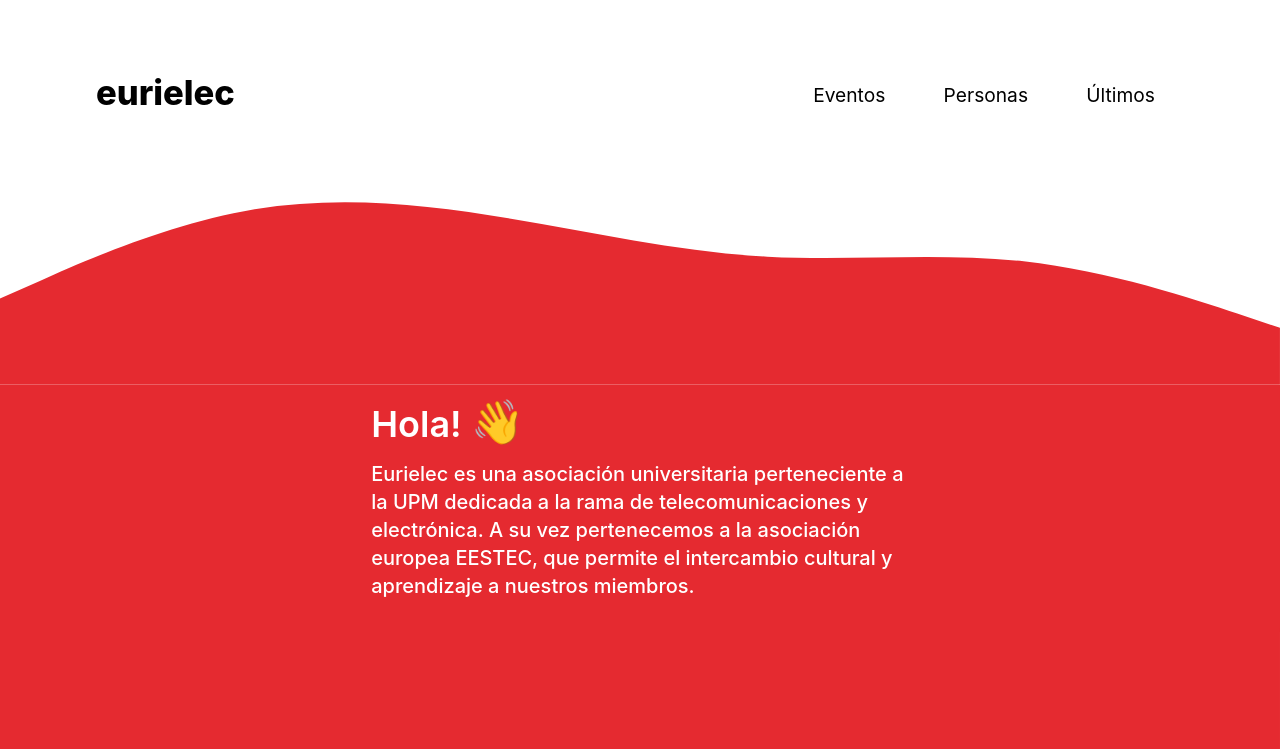
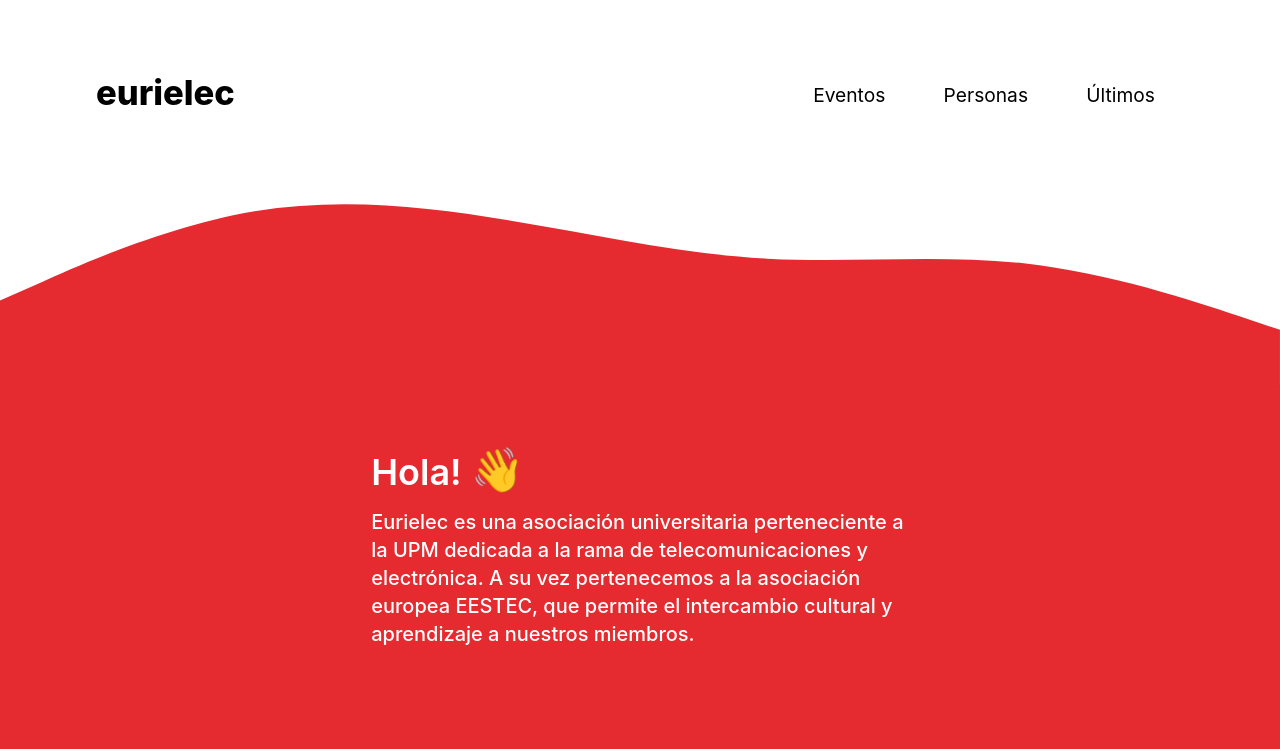
Before and after one commit to Eurielec/website, a Next.js app in the folder next/: page / in a window 1280 px wide. Shown: the top 749 px of the page. Built offline with nearby package versions, Linux system fonts and the light colour scheme; no server answers.

Commit message:
fix: gap

```diff
--- a/next/styles/_wave.scss
+++ b/next/styles/_wave.scss
@@ -3,12 +3,12 @@
 
   .upper-wave {
     width: 100%;
-    transform: translateY(4px);
+    transform: translateY(6px);
   }
 
   .lower-wave {
     width: 100%;
-    transform: translateY(-4px);
+    transform: translateY(-6px);
   }
 
   .child {
@@ -19,16 +19,12 @@
     padding-top: 1rem;
     padding-bottom: 1rem;
     @media (min-width: 768px) {
-      .md\:p-8 {
-        padding-top: 2rem;
-        padding-bottom: 2rem;
-      }
+      padding-top: 2rem;
+      padding-bottom: 2rem;
     }
     @media (min-width: 640px) {
-      .sm\:p-16 {
-        padding-top: 4rem;
-        padding-bottom: 4rem;
-      }
+      padding-top: 4rem;
+      padding-bottom: 4rem;
     }
   }
 }
```
